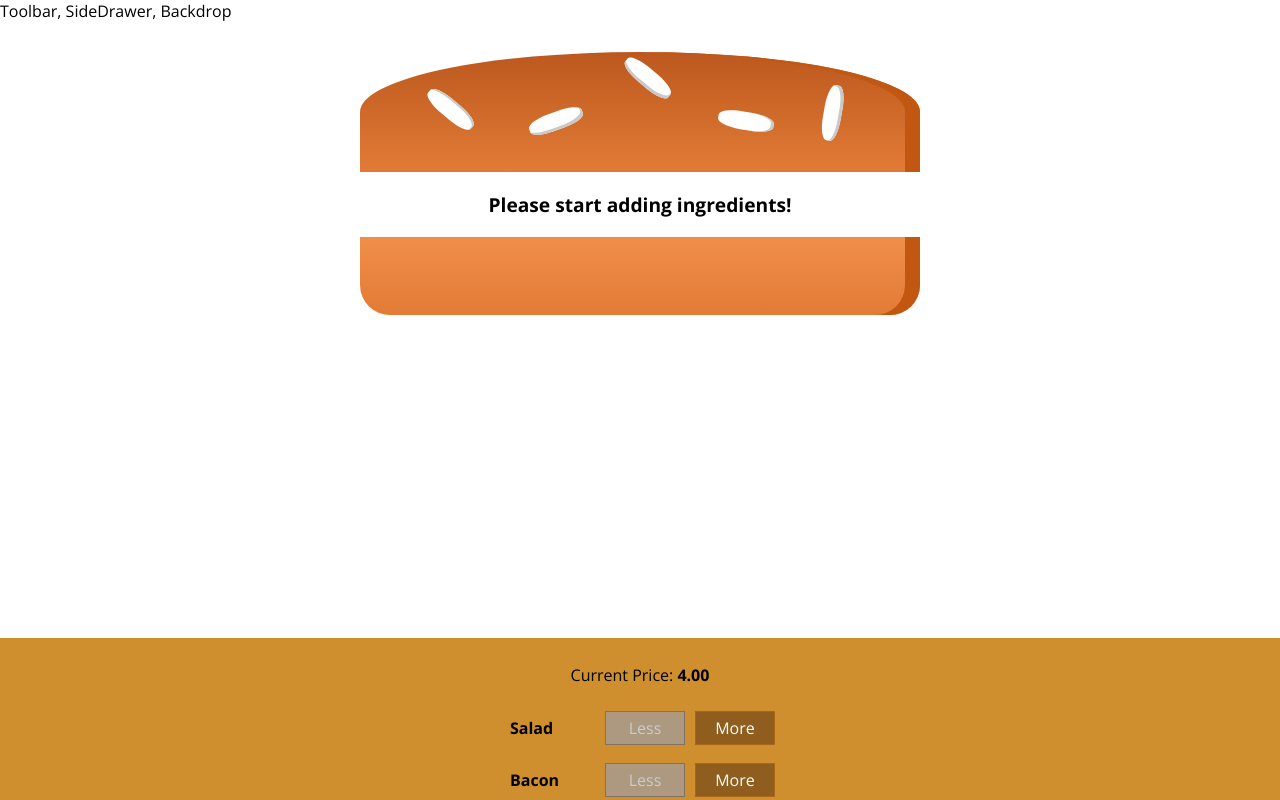
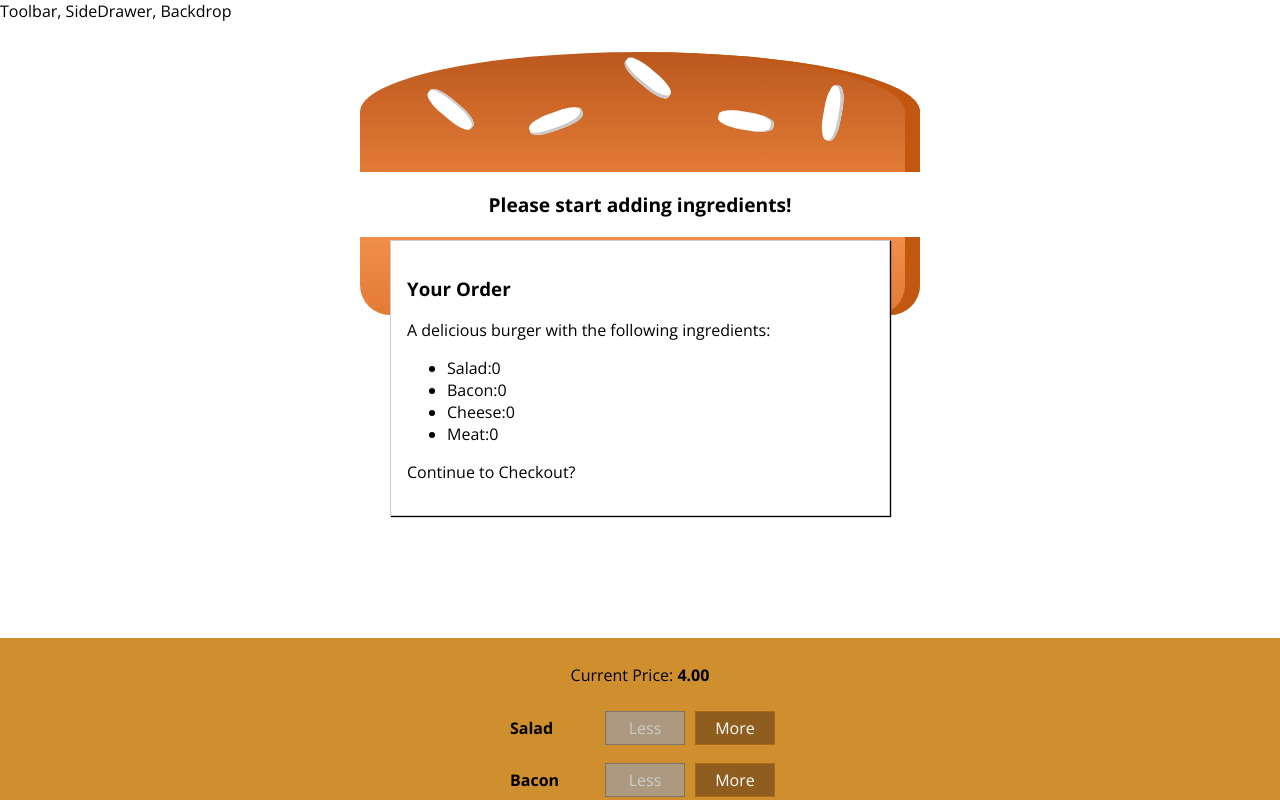
Before and after one commit to EEITTeam03/React-burger-demo, a React app: page / in a window 1280 px wide. Shown: the top 800 px of the page. Built offline with nearby package versions, Linux system fonts and the light colour scheme.

Commit message:
Creating the Order Summary Modal

```diff
--- a/config/webpack.config.dev.js
+++ b/config/webpack.config.dev.js
@@ -46,6 +46,7 @@
     // require.resolve('webpack-dev-server/client') + '?/',
     // require.resolve('webpack/hot/dev-server'),
     require.resolve('react-dev-utils/webpackHotDevClient'),
+    require.resolve("babel-polyfill"),
     // Finally, this is your app's code:
     paths.appIndexJs,
     // We include the app code last so that if there is a runtime error during
--- a/package.json
+++ b/package.json
@@ -91,5 +91,9 @@
   },
   "eslintConfig": {
     "extends": "react-app"
+  },
+  "devDependencies": {
+    "babel-polyfill": "^6.26.0",
+    "core-js": "^2.5.7"
   }
 }
--- /dev/null
+++ b/src/components/Burger/OrderSummary/OrderSummary.js
@@ -0,0 +1,26 @@
+import React from 'react';
+import Aux from '../../../hoc/_Aux';
+
+const orderSummary = ({ ingredients }) => {
+
+    const ingredientSummary = Object.keys(ingredients)
+        .map(igkey => {
+            return (
+                <li key={igkey}>
+                    <span style={{ textTransform: 'capitalize' }}>{igkey}</span>:
+                        <span>{ingredients[igkey]}</span>
+                </li>
+            );
+        });
+
+    return (
+        <Aux>
+            <h3>Your Order</h3>
+            <p>A delicious burger with the following ingredients:</p>
+            <ul>{ingredientSummary}</ul>
+            <p>Continue to Checkout?</p>
+        </Aux>
+    );
+}
+
+export default orderSummary;
--- /dev/null
+++ b/src/components/UI/Modal/Modal.css
@@ -0,0 +1,20 @@
+.Modal {
+    position: fixed;
+    z-index: 500;
+    background-color: white;
+    width: 70%;
+    border: 1px solid #ccc;
+    box-shadow: 1px 1px 1px black;
+    padding: 16px;
+    left: 15%;
+    top: 30%;
+    box-sizing: border-box;
+    transition: all 0.3s ease-out;
+}
+
+@media (min-width: 600px) {
+    .Modal {
+        width: 500px;
+        left: calc(50% - 250px);
+    }
+}
--- /dev/null
+++ b/src/components/UI/Modal/Modal.js
@@ -0,0 +1,11 @@
+import React from 'react';
+
+import classes from './Modal.css';
+
+const modal = (props) => (
+    <div className={classes.Modal}>
+        {props.children}
+    </div>
+);
+
+export default modal;
--- a/src/containers/BurgerBuilder/BurgerBuilder.js
+++ b/src/containers/BurgerBuilder/BurgerBuilder.js
@@ -2,6 +2,8 @@
 import Aux from '../../hoc/_Aux';
 import Burger from '../../components/Burger/Burger';
 import BuildControls from '../../components/Burger/BuildControls/BuildControls';
+import Modal from '../../components/UI/Modal/Modal';
+import OrderSummary from '../../components/Burger/OrderSummary/OrderSummary';
 
 const INGREDIENT_PRICES = {
     salad: 0.5,
@@ -82,6 +84,9 @@
 
         return (
             <Aux>
+                <Modal>
+                    <OrderSummary ingredients={this.state.ingredients} />
+                </Modal>
                 <Burger ingredients={this.state.ingredients} />
                 <BuildControls
                     ingredientAdded={this.addIngredientHandler}
```
Also changed, not shown: src/components/UI/Backdrop/Backdrop.js (added), 1 other file (tests, documents, lock files or other folders).
